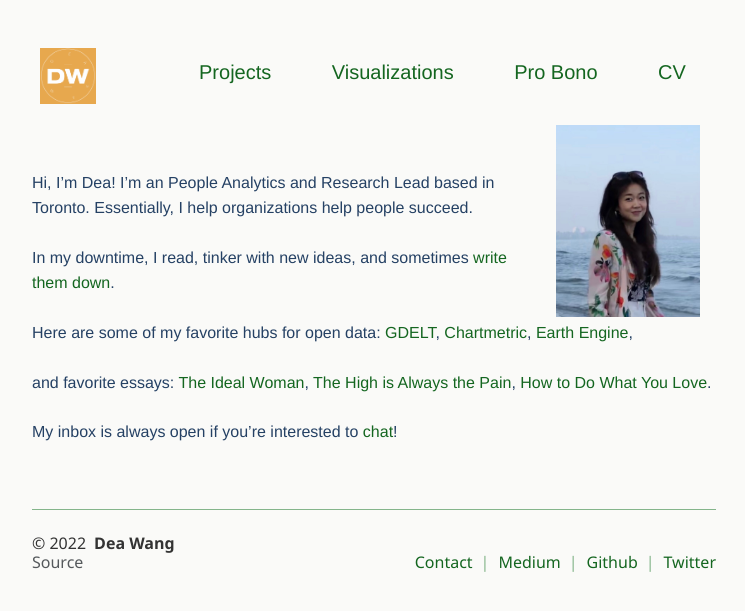
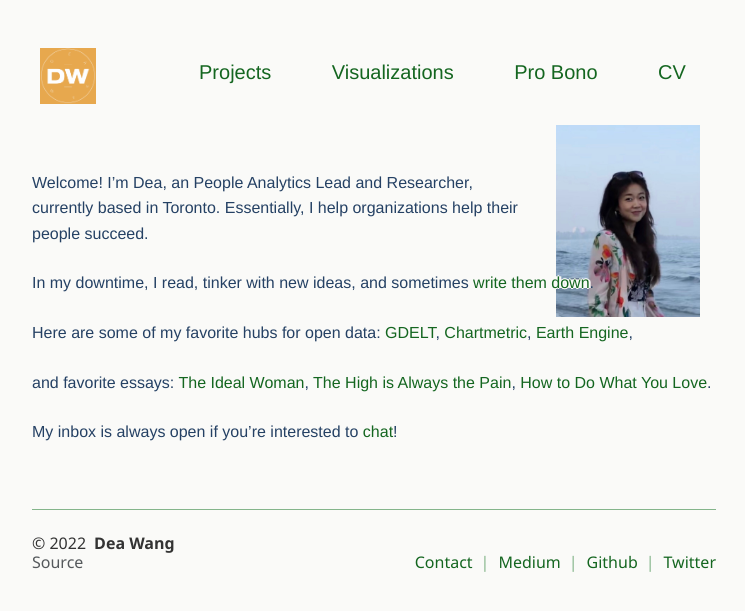
Before and after one commit to deawyk/deawyk.github.io, a Jekyll site: the page built from index.md, in a window 1280 px wide. Shown: the top 611 px of the page, without its empty margins (266-1011 px from the left). Built offline with Jekyll 4.4.1, drawn with Linux system fonts in a browser that asks for light colours.

Commit message:
Update index.md

```diff
--- a/index.md
+++ b/index.md
@@ -16,7 +16,7 @@ title: Dea Wang
 <div class="lead lead-about">
 
 <br>
-Hi, I'm Dea! I'm an People Analytics and Research Lead based in Toronto. Essentially, I help organizations help people succeed.
+Welcome! I'm Dea, an People Analytics Lead and Researcher, currently based in Toronto. Essentially, I help organizations help their people succeed.
 
 In my downtime, I read, tinker with new ideas, and sometimes [write them down](https://deaw.medium.com/). <br>
 
```
